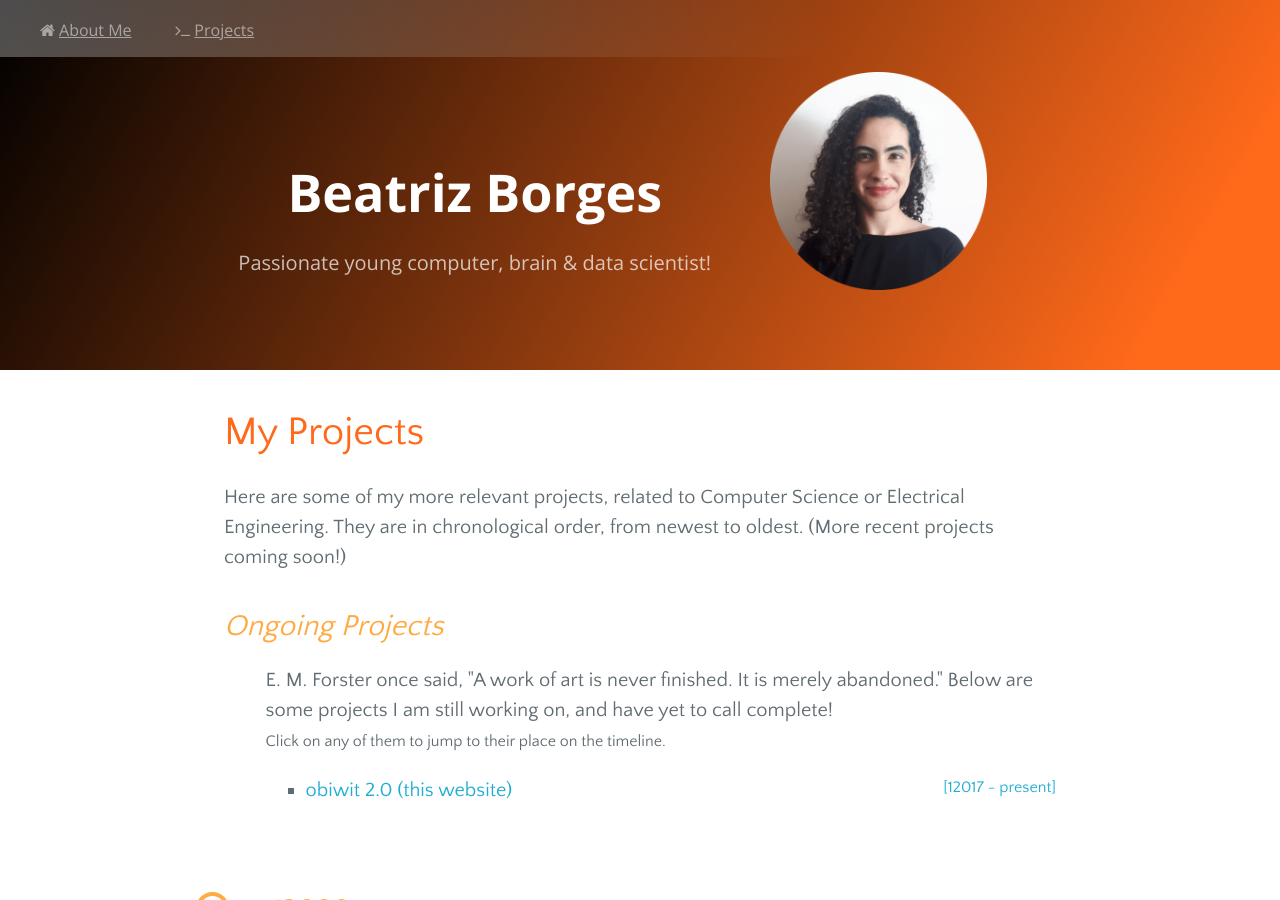
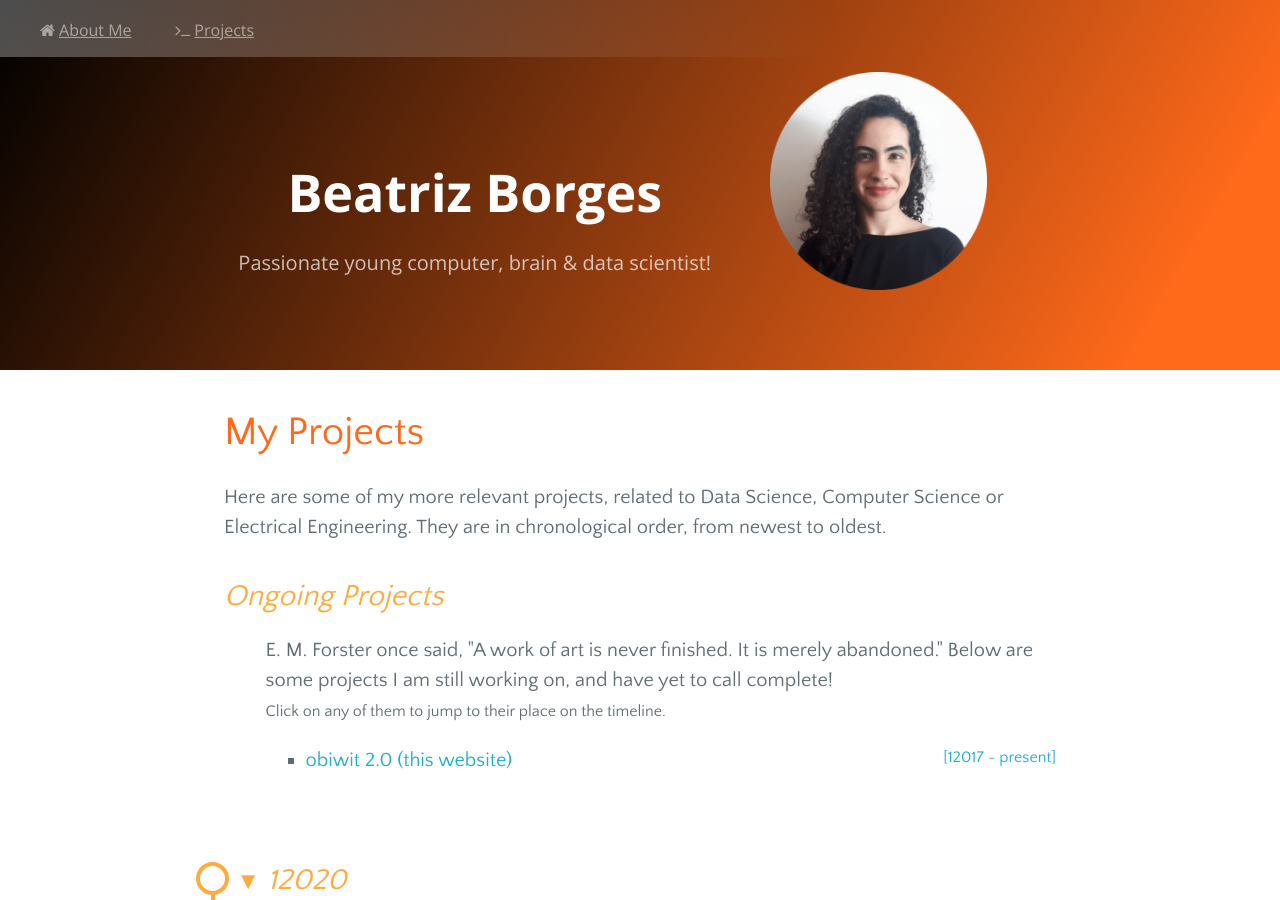
Before and after one commit to obiwit/obiwit.github.io, a Jekyll site: the page built from all_projects.html, in a window 1280 px wide and 900 px high. Built offline with Jekyll 4.4.1, drawn with Linux system fonts in a browser that asks for light colours; nearby versions of some CDN libraries.

Commit message:
forgot a few updates

```diff
--- a/all_projects.html
+++ b/all_projects.html
@@ -6,7 +6,7 @@ author: obiwit
 
 <div class="content">
   <h1>My Projects</h1>
-  <p>Here are some of my more relevant projects, related to Computer Science or Electrical Engineering. They are in chronological order, from newest to oldest. (More recent projects coming soon!)</p>
+  <p>Here are some of my more relevant projects, related to Data Science, Computer Science or Electrical Engineering. They are in chronological order, from newest to oldest.</p>
 
   <h2 class="contrast">Ongoing Projects</h2>
   <div id="ongoing-projects">
--- a/projects.html
+++ b/projects.html
@@ -6,8 +6,8 @@ author: obiwit
 
 <div class="content"> <!-- sad hack is sad -->
   <h1>My Projects</h1>
-  <p>You can find below my 4 most relevant bachelor-level Computer Science projects. (More recent projects coming soon!)<br/>
-    <span class="small subtle-color">You can check out a more comprehensive list of projects related to Computer Science and Electrical Engineering <a href="{{ site.baseurl }}/all_projects.html">here</a>.</span></p>
+  <p>You can find below my 4 most relevant projects.<br/>
+    <span class="small subtle-color">You can check out a more comprehensive list of projects related to Data Science, Computer Science and Electrical Engineering <a href="{{ site.baseurl }}/all_projects.html">here</a>.</span></p>
 
   <div id="top-projects">
 
```
